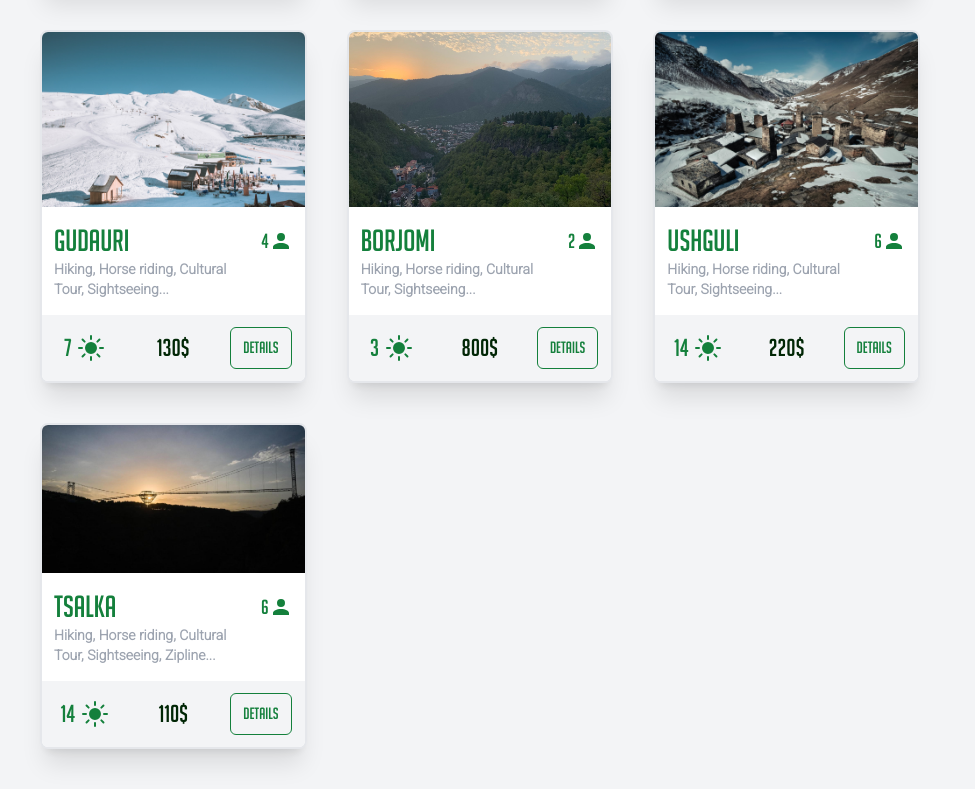
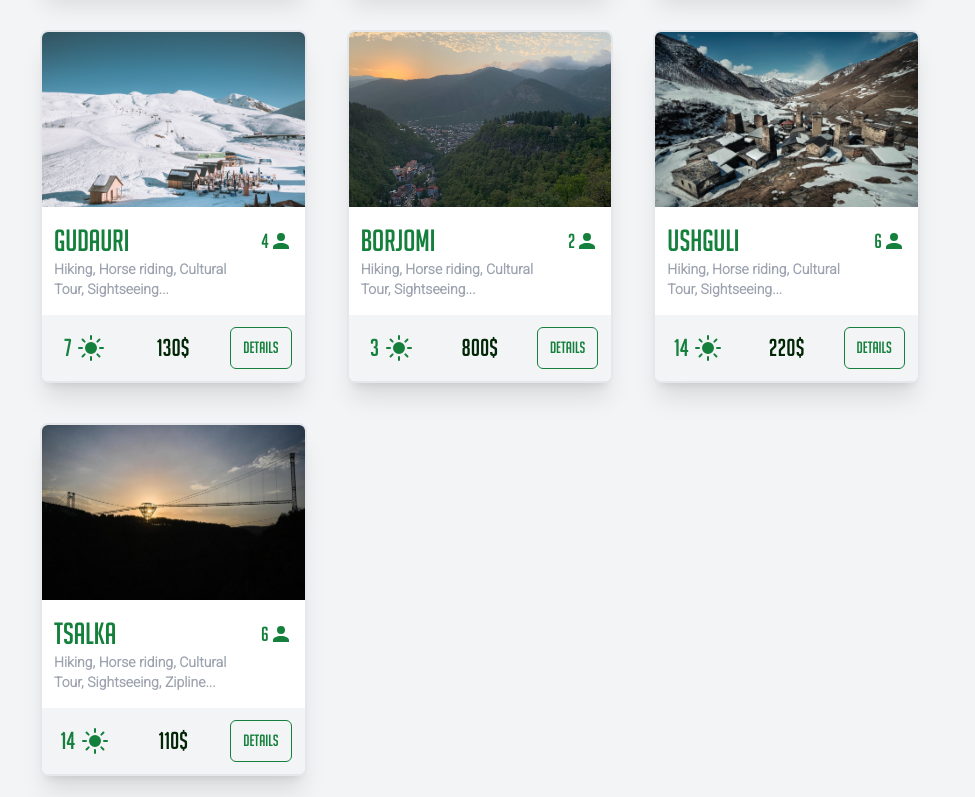
Before and after one commit to ajikia15/TravelAgency, a SvelteKit app: page / in a window 1280 px wide. Shown: the part 1476-2273 px from the top of the page, without its empty margins (0-975 px from the left). Built offline with nearby package versions, Linux system fonts and the light colour scheme.

Commit message:
Img Aspect Ratio Fix

```diff
--- a/src/components/Card.svelte
+++ b/src/components/Card.svelte
@@ -16,7 +16,7 @@
 	class="flex flex-col overflow-hidden rounded-lg border-2  bg-white text-moss-900 shadow-xl duration-500 hover:-translate-y-3 hover:scale-105 hover:shadow-2xl">
 	<div class="group relative overflow-hidden transition-all ">
 		<img
-			class="w-full transition-all duration-500 ease-in-out group-hover:scale-105 "
+			class="w-full transition-all duration-500 ease-in-out group-hover:scale-105 aspect-[3/2]"
 			src={tour.src[0]}
 			alt="Sunset in the mountains" />
 		<div
```
